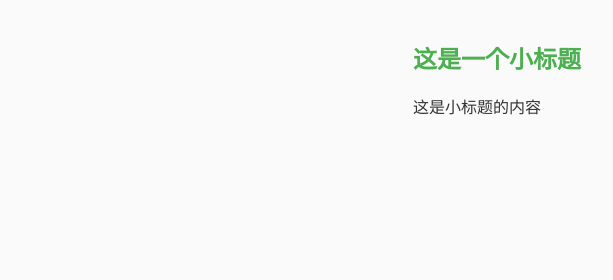
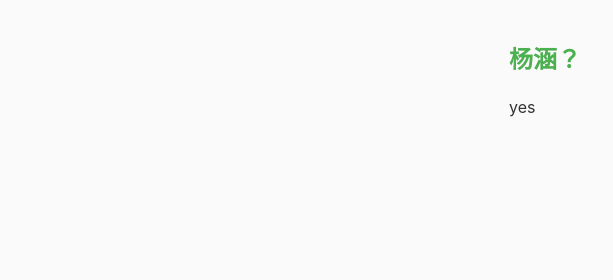
Before and after one commit to xiaoxiaaini/xiaoxiaaini.github.io, a plain HTML site: page index.html in a window 1280 px wide. Shown: the top 280 px of the page, 559-1172 px from the left. Drawn offline with Linux system fonts and the light colour scheme.

Commit message:
Update index.html

```diff
--- a/index.html
+++ b/index.html
@@ -70,8 +70,8 @@
       <p id="countDisplay">计数：0</p>
     </div>
     <div class="sub-content">
-      <h2>这是一个小标题</h2>
-      <p>这是小标题的内容</p>
+      <h2>杨涵？</h2>
+      <p>yes</p>
     </div>
   </div>
   <script>
```
